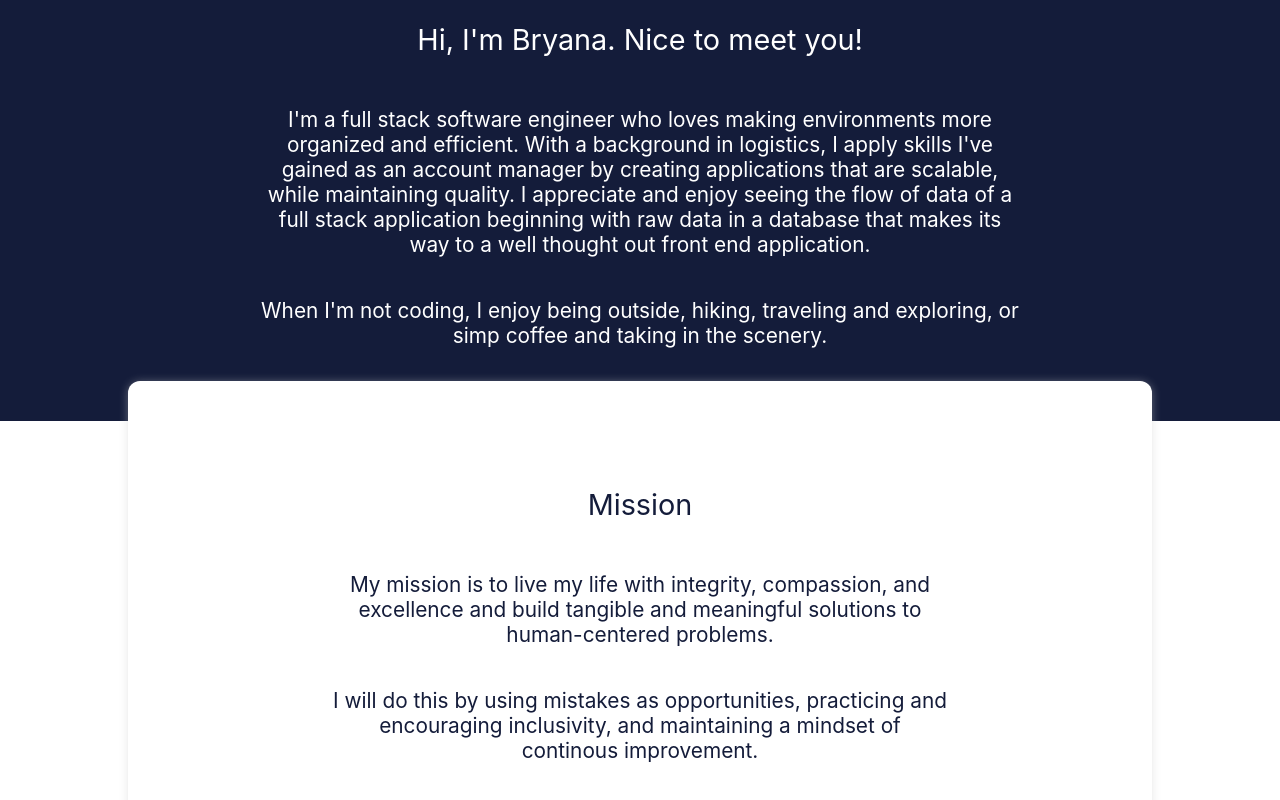
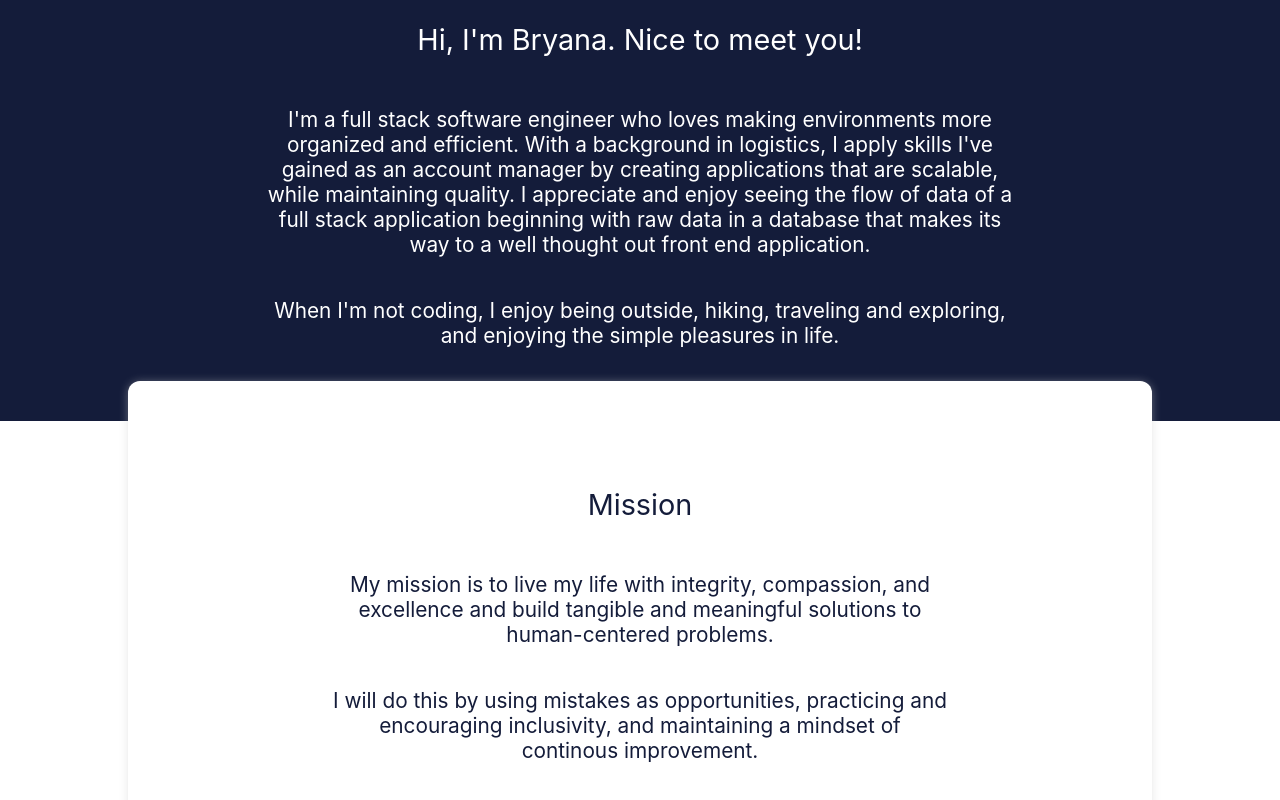
Before and after one commit to bryanakitchen/portfolio, a React (Create React App) app: page / in a window 1280 px wide. Shown: the part 859-1659 px from the top of the page. Built offline with nearby package versions, Linux system fonts and the light colour scheme.

Commit message:
fix/update about content

```diff
--- a/src/About/About.js
+++ b/src/About/About.js
@@ -9,7 +9,7 @@ export default function About() {
                 I'm a full stack software engineer who loves making environments more organized and efficient.  With a background in logistics, I apply skills I've gained as an account manager by creating applications that are scalable, while maintaining quality. I appreciate and enjoy seeing the flow of data of a full stack application beginning with raw data in a database that makes its way to a well thought out front end application.
             </p>
             <p>
-                When I'm not coding, I enjoy being outside, hiking, traveling and exploring, or simp coffee and taking in the scenery.
+                When I'm not coding, I enjoy being outside, hiking, traveling and exploring, and enjoying the simple pleasures in life.
             </p>
         </div>
     )
```
